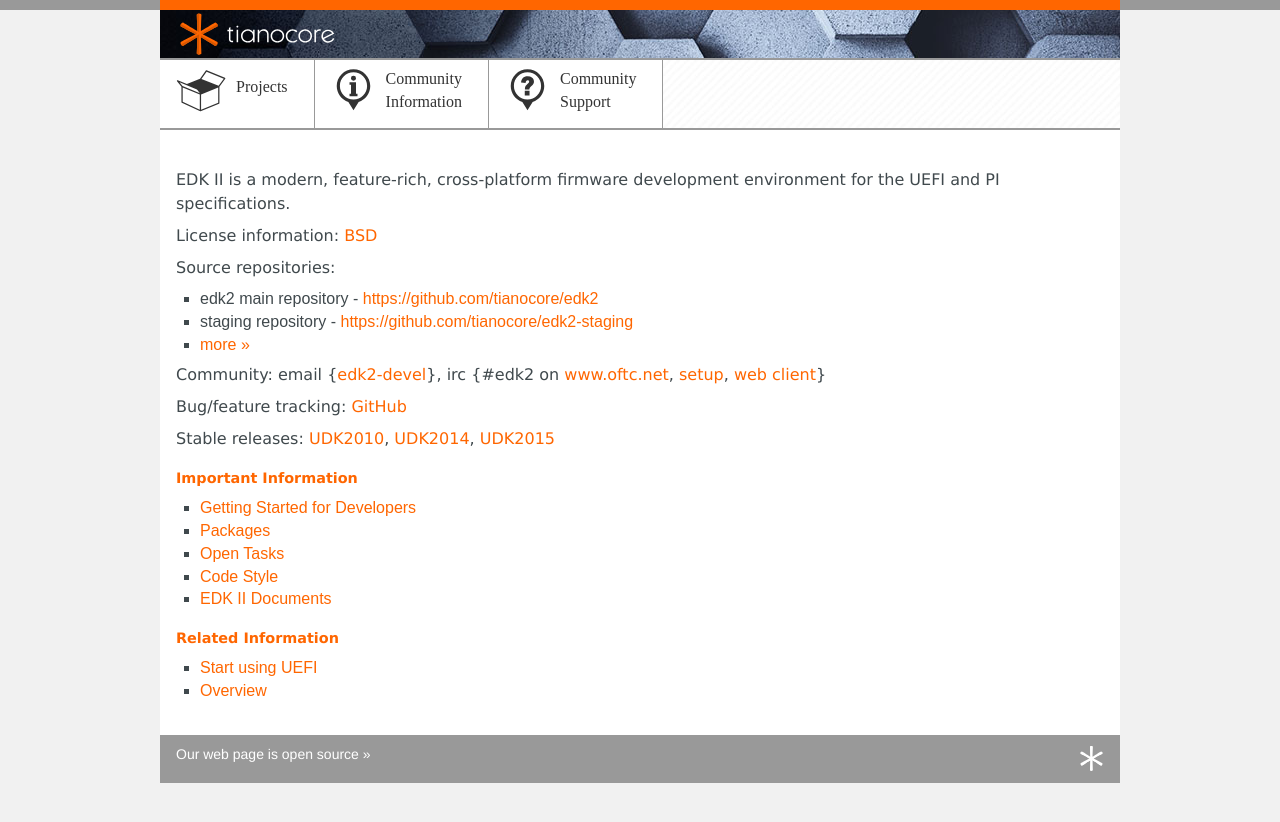
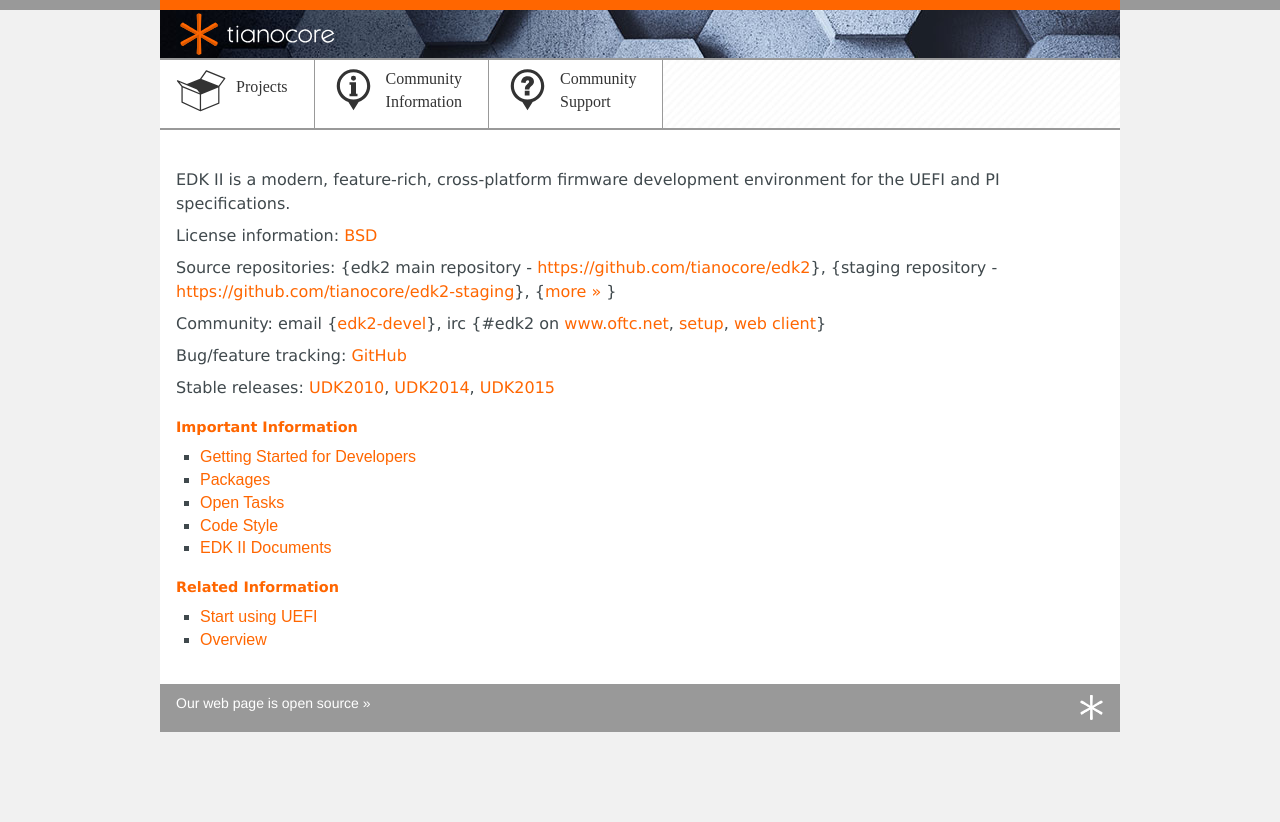
Before and after one commit to tianocore/tianocore.github.io, a Jekyll site: the page built from edk2/index.md, in a window 1280 px wide. Shown: the top 822 px of the page. Built offline with Jekyll 4.4.1, drawn with Linux system fonts in a browser that asks for light colours; nearby versions of some CDN libraries.

```diff
--- a/edk2/index.md
+++ b/edk2/index.md
@@ -10,10 +10,7 @@ environment for the UEFI and PI specifications.
 
 License information: [BSD](http://www.opensource.org/licenses/bsd-license.php)
 
-Source repositories:
- * edk2 main repository - [https://github.com/tianocore/edk2](https://github.com/tianocore/edk2)
- * staging repository - [https://github.com/tianocore/edk2-staging](https://github.com/tianocore/edk2-staging)
- * [more » ](source.html)
+Source repositories: {edk2 main repository - [https://github.com/tianocore/edk2](https://github.com/tianocore/edk2)}, {staging repository - [https://github.com/tianocore/edk2-staging](https://github.com/tianocore/edk2-staging)}, {[more » ](source.html)}
 
 Community:
 email {[edk2-devel]({{wiki}}/Edk2-devel)},
```
